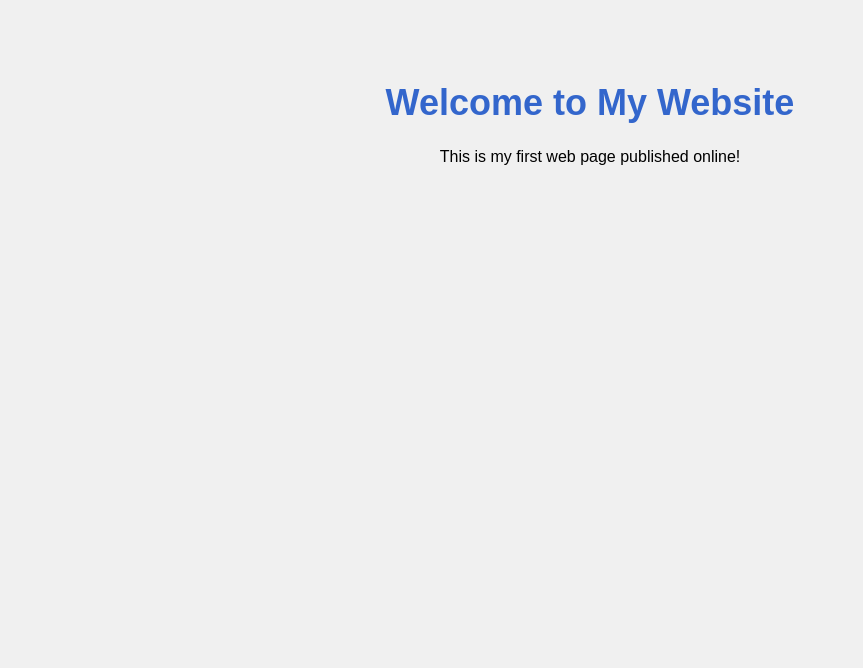
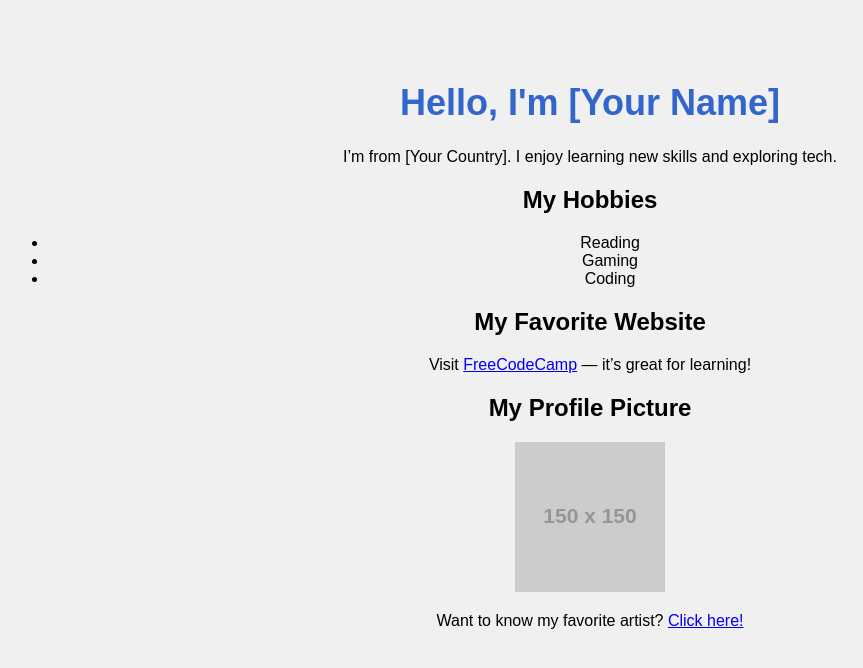
Before and after one commit to Vic-page/Simple-web, a plain HTML site: page index.html in a window 1280 px wide. Shown: the whole page, without its empty margins (50-913 px from the left). Drawn offline with Linux system fonts and the light colour scheme; placeholder pictures from the web are drawn by us.

Commit message:
Update index.html

```diff
--- a/index.html
+++ b/index.html
@@ -29,8 +29,29 @@ h1 {
      }
 </style>
 </head>
-<body>
-  <h1>Welcome to My Website</h1>
-  <p>This is my first web page published online!</p>
-</body>
+  <body>
+    <h1>Hello, I'm [Your Name]</h1>
+
+    <p>I’m from [Your Country]. I enjoy learning new skills and exploring tech.</p>
+
+    <h2>My Hobbies</h2>
+    <ul>
+      <li>Reading</li>
+      <li>Gaming</li>
+      <li>Coding</li>
+    </ul>
+
+    <h2>My Favorite Website</h2>
+    <p>
+      Visit <a href="https://freecodecamp.org" target="_blank">FreeCodeCamp</a> — it’s great for learning!
+    </p>
+
+    <h2>My Profile Picture</h2>
+    <img src="https://via.placeholder.com/150" alt="My Photo" />
+    <p>
+    Want to know my favorite artist?
+    <a href="my-favorite.html">Click here!</a>
+    </p>
+
+  </body>
 </html>
```
